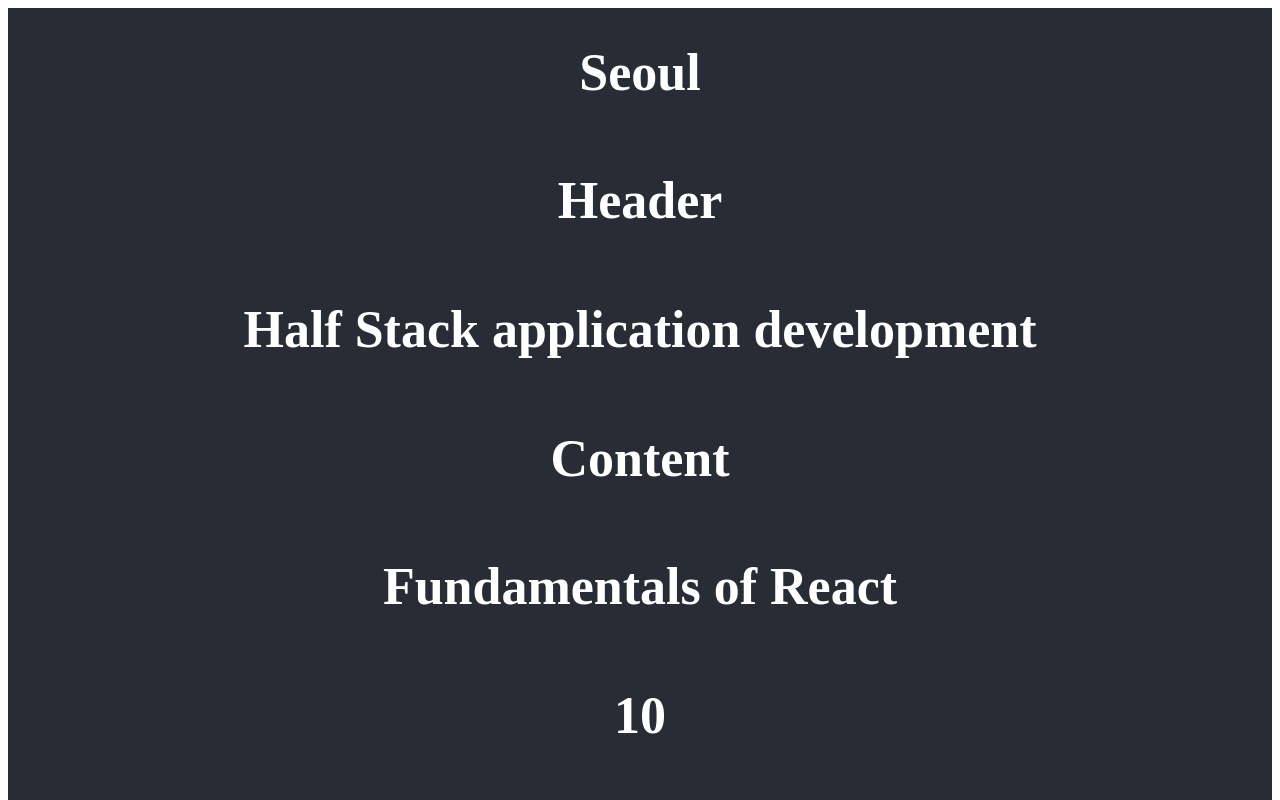
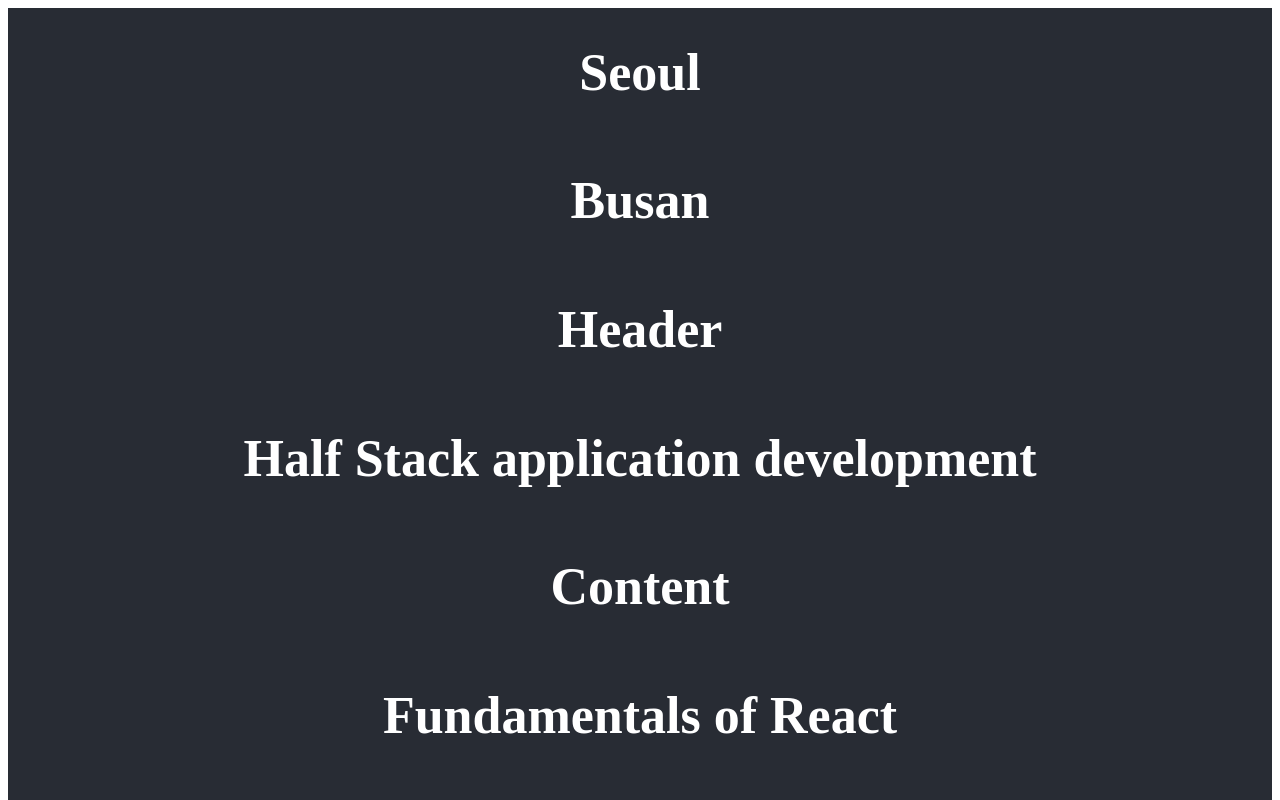
Before and after one commit to SSOL7/Osa1, a React (Vite) app: page / in a window 1280 px wide. Shown: the top 800 px of the page. Built offline with nearby package versions, Linux system fonts and the light colour scheme.

Commit message:
Stadin YO:n 1.1 task

```diff
--- a/src/App.jsx
+++ b/src/App.jsx
@@ -16,6 +16,7 @@
     <div className="App">
       <header className="App-header">
         <h1>Seoul</h1>
+        <h1>Busan</h1>
         <Header course={course} />
         <Content part1={part1} exercises1={exercises1} />
         <Total part3={part3} exercises3={exercises3} />
```
